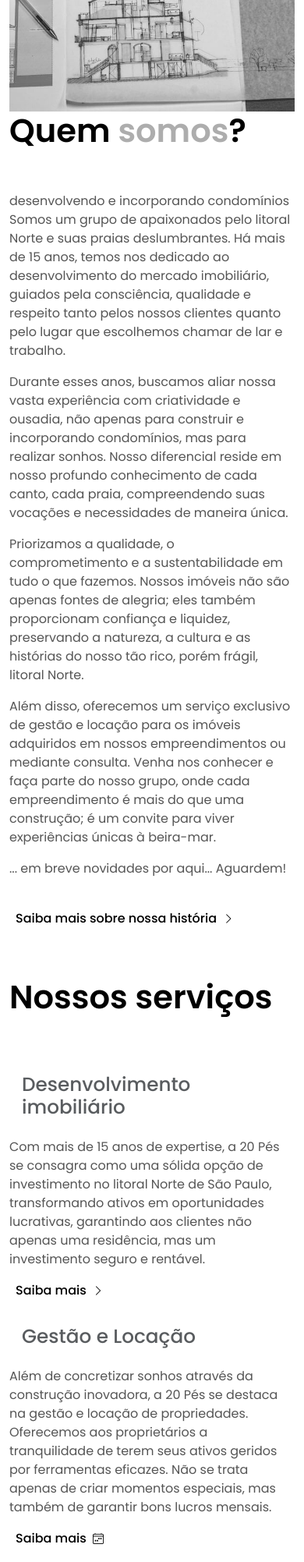
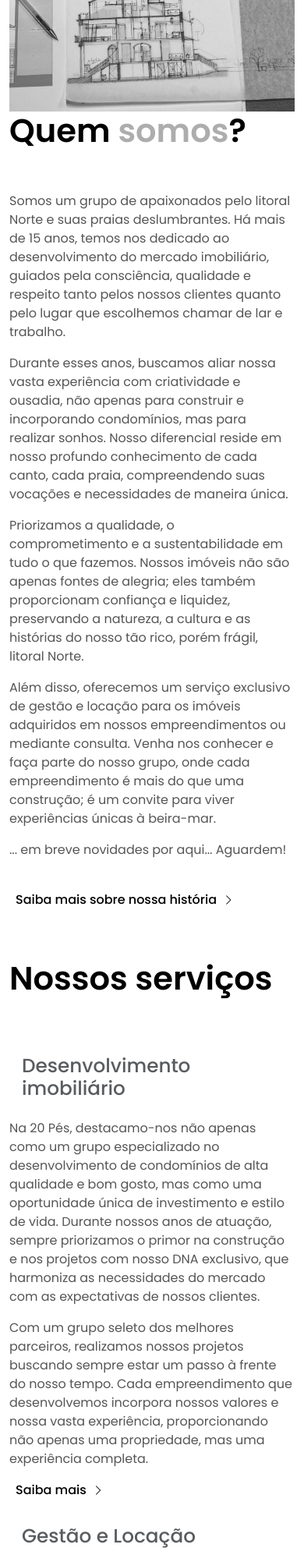
Before and after one commit to everlon/20pes, a Django app: page / in a window 390 px wide. Shown: the part 1277-3280 px from the top of the page at 78% size. Run offline with Django 4.2, Linux system fonts and the light colour scheme; data comes from the database, SQL or seed files in the repository; some libraries are stand-ins or nearby versions.

Commit message:
Desenvolvimento imobiliário na Home

```diff
--- a/imoveis/templates/index.html
+++ b/imoveis/templates/index.html
@@ -110,7 +110,6 @@
               <h2 class="title-a">Quem <span class="color-d">somos</span>?
               </h2>
             </div>
-            desenvolvendo e incorporando condomínios
             <p class="color-text-a">
               Somos um grupo de apaixonados pelo litoral Norte e suas praias deslumbrantes. Há mais de 15 anos, temos nos dedicado ao desenvolvimento do mercado imobiliário, guiados pela consciência, qualidade e respeito tanto pelos nossos clientes quanto pelo lugar que escolhemos chamar de lar e trabalho.
             </p>
@@ -163,8 +162,16 @@
               </div>
               <div class="card-body-c">
                 <p class="content-c">
+                  Na 20 Pés, destacamo-nos não apenas como um grupo especializado no desenvolvimento de condomínios de alta qualidade e bom gosto, mas como uma oportunidade única de investimento e estilo de vida. Durante nossos anos de atuação, sempre priorizamos o primor na construção e nos projetos com nosso DNA exclusivo, que harmoniza as necessidades do mercado com as expectativas de nossos clientes.
+                </p>
+                <p class="content-c">
+                  Com um grupo seleto dos melhores parceiros, realizamos nossos projetos buscando sempre estar um passo à frente do nosso tempo. Cada empreendimento que desenvolvemos incorpora nossos valores e nossa vasta experiência, proporcionando não apenas uma propriedade, mas uma experiência completa.
+                </p>
+                {% comment %}
+                <p class="content-c">
                   Com mais de 15 anos de expertise, a 20 Pés se consagra como uma sólida opção de investimento no litoral Norte de São Paulo, transformando ativos em oportunidades lucrativas, garantindo aos clientes não apenas uma residência, mas um investimento seguro e rentável.
                 </p>
+                {% endcomment %}
               </div>
               <div class="card-footer-c">
                 <a href="{% url 'propertydevelopment' %}" class="link-c link-icon">Saiba mais
```
